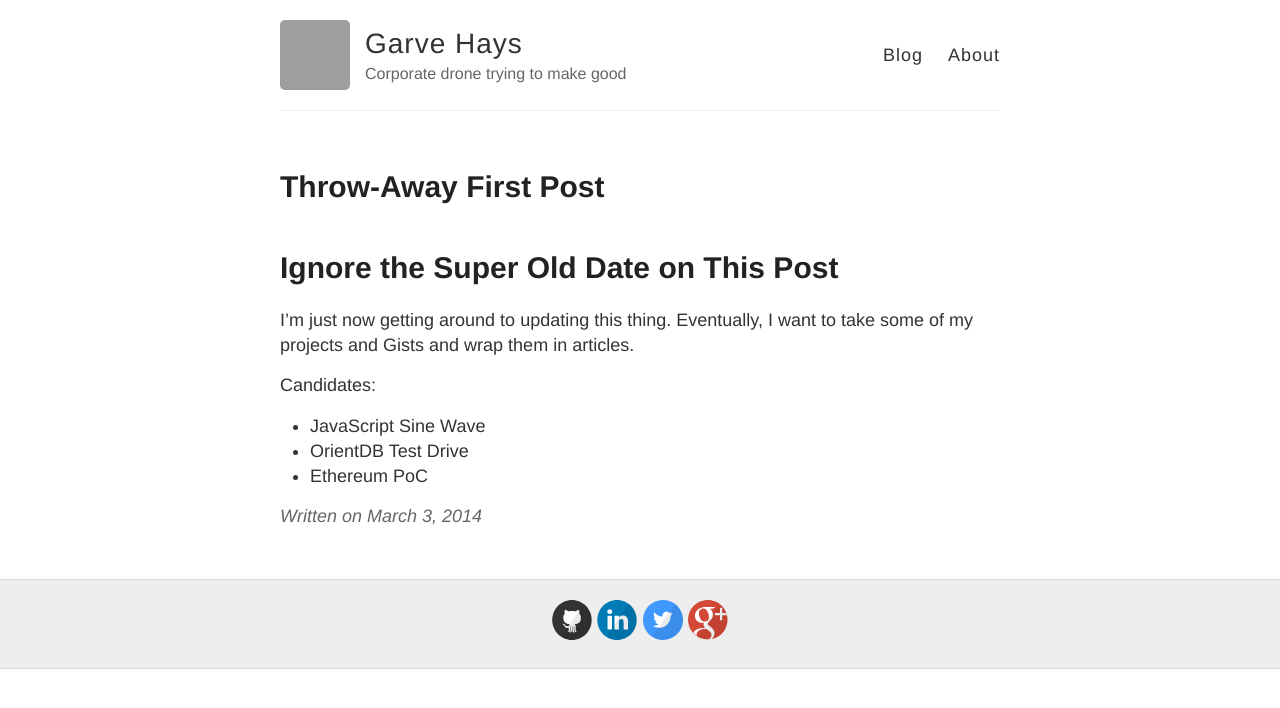
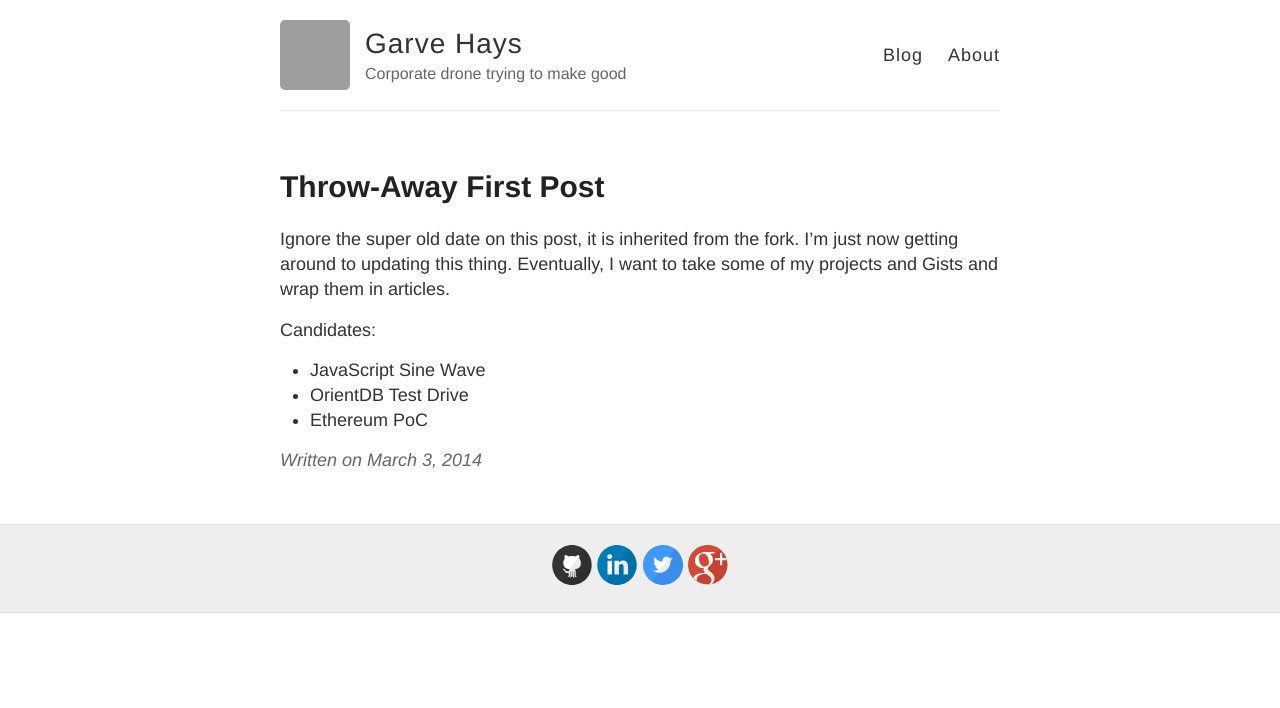
Before and after one commit to gkhays/gkhays.github.io, a Jekyll site: the page built from _posts/2014-3-3-Hello-World.md, in a window 1280 px wide. Shown: the top 708 px of the page. Built offline with Jekyll 4.4.1, drawn with Linux system fonts in a browser that asks for light colours; grey boxes are pictures that could not be loaded.

Commit message:
Fixed a formatting issue

```diff
--- a/_posts/2014-3-3-Hello-World.md
+++ b/_posts/2014-3-3-Hello-World.md
@@ -3,9 +3,7 @@ layout: post
 title: Throw-Away First Post
 ---
 
-# Ignore the Super Old Date on This Post
-
-I'm just now getting around to updating this thing. Eventually, I want to take some of my projects and Gists and wrap them in articles.
+Ignore the super old date on this post, it is inherited from the fork. I'm just now getting around to updating this thing. Eventually, I want to take some of my projects and Gists and wrap them in articles.
 
 Candidates:
 
```
